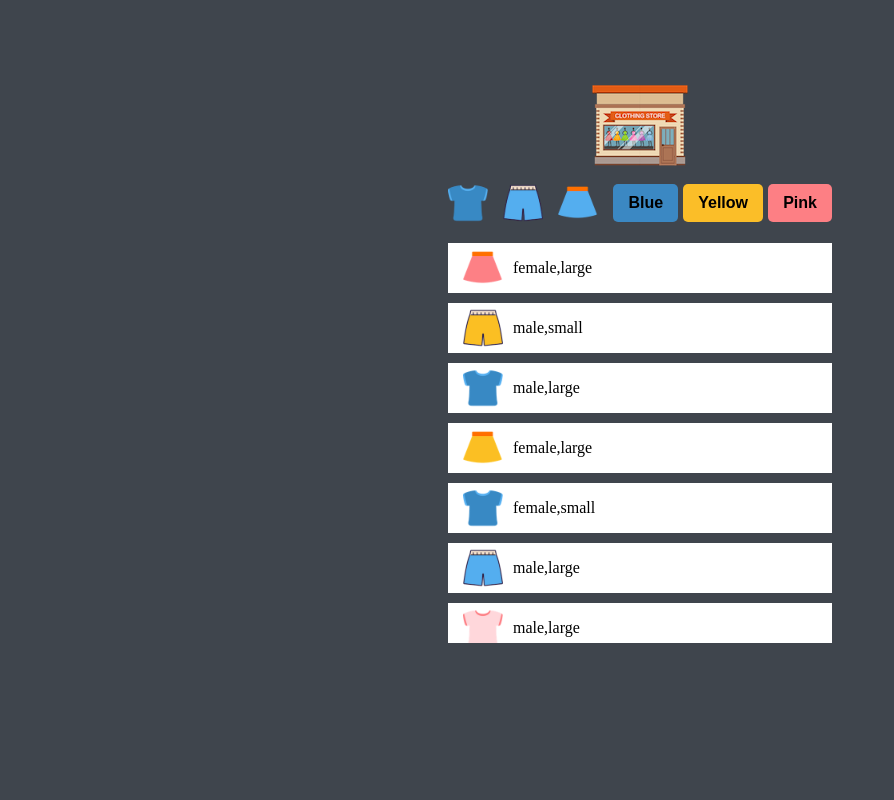
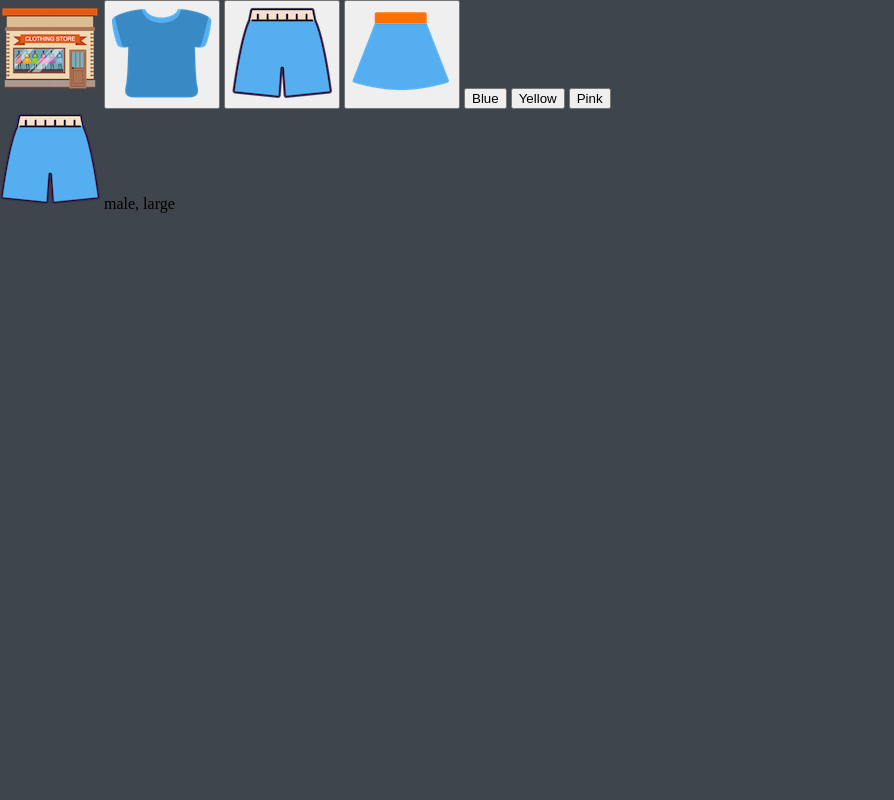
Before and after one commit to Wony56/Shoppingmall, a plain HTML site: page index.html in a window 1280 px wide. Shown: the whole page, without its empty margins (0-894 px from the left). Drawn offline with Linux system fonts and the light colour scheme.

Commit message:
HTML 작성

```diff
--- a/index.html
+++ b/index.html
@@ -5,46 +5,24 @@
     <meta name="viewport" content="width=device-width, initial-scale=1.0" />
     <title>Online Shopping</title>
     <link rel="stylesheet" href="style.css" />
-    <script src="data/index.js" defer></script>
     <script src="src/main.js" defer></script>
   </head>
   <body>
-    <main>
-      <header class="header">
-        <img class="header__logo" src="./img/logo.png" alt="Logo">
-        <div class="header__menu-buttons">
-          <button class="menu__buttons-shirt button-clothes" data-type='blue_t'></button>
-          <button class="menu__buttons-pants button-clothes" data-type='blue_p'></button>
-          <button class="menu__buttons-skirt button-clothes" data-type='blue_s'></button>
-          <button class="menu__buttons-blue button-color" data-color='blue'>Blue</button>
-          <button class="menu__buttons-yellow button-color" data-color='yellow'>Yellow</button>
-          <button class="menu__buttons-pink button-color" data-color='pink'>Pink</button>
-        </div>
-      </header>
-      <section class="list">
-        <ul class="list__clothes">
-          <li class="list__clothes-item">
-            <img src="./img/pink_s.png" alt="" class="item__image">
-            <span class="item__gender">female</span>,
-            <span class="item__size">large</span>
-          </li>
-          <li class="list__clothes-item">
-            <img src="./img/yellow_p.png" alt="" class="item__image">
-            <span class="item__gender">male</span>,
-            <span class="item__size">small</span>
-          </li>
-          <li class="list__clothes-item">
-            <img src="./img/blue_t.png" alt="" class="item__image">
-            <span class="item__gender">male</span>,
-            <span class="item__size">large</span>
-          </li>
-          <li class="list__clothes-item">
-            <img src="./img/yellow_s.png" alt="" class="item__image">
-            <span class="item__gender">female</span>,
-            <span class="item__size">large</span>
-          </li>
-        </ul>
-      </section>
-    </main>
+    <!-- Logo -->
+    <img src="img/logo.png" alt="Logo" class="logo">
+    <!-- Buttons -->
+    <button class="btn"><img src="img/blue_t.png" alt="tshirt" class="imgBtn"></button>
+    <button class="btn"><img src="img/blue_p.png" alt="pants" class="imgBtn"></button>
+    <button class="btn"><img src="img/blue_s.png" alt="skirt" class="imgBtn"></button>
+    <button class="btn colorBtn blue">Blue</button>
+    <button class="btn colorBtn yellow">Yellow</button>
+    <button class="btn colorBtn pink">Pink</button>
+    <!-- Items -->
+    <ul class="items">
+      <li class="item">
+        <img src="img/blue_p.png" alt="pants" class="item__thumbnail">
+        <span class="item__description">male, large</span>
+      </li>
+    </ul>
   </body>
 </html>
```
